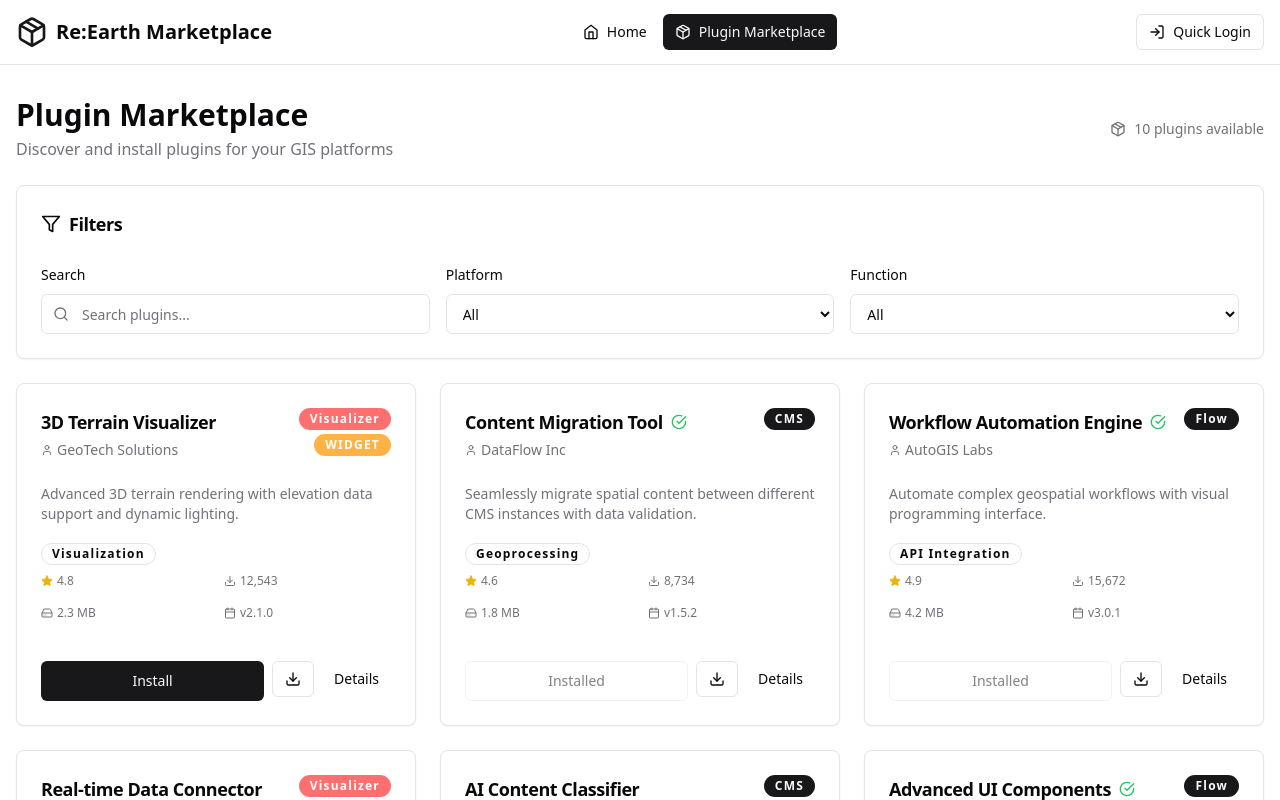
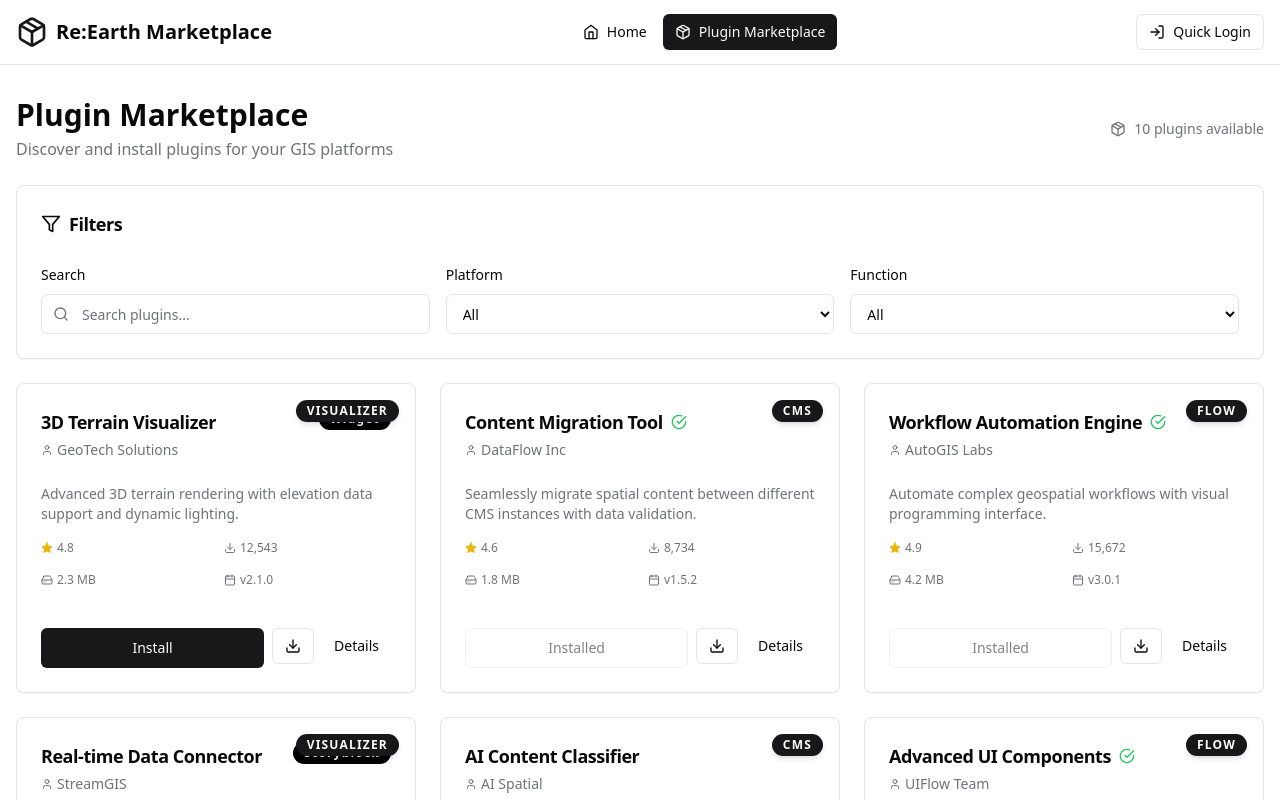
Before and after one commit to xtymac/reearth-ia-marketplace-demo, a React (Create React App) app: page / in a window 1280 px wide. Both pictures are taken after a click on the button "Plugin Marketplace". Shown: the top 800 px of the page. Built offline with nearby package versions, Linux system fonts and the light colour scheme.

Commit message:
Updated platform tag and added a Visualizer Plugins page

```diff
--- a/src/components/pages/MarketplacePage.jsx
+++ b/src/components/pages/MarketplacePage.jsx
@@ -162,8 +162,15 @@ const MarketplacePage = () => {
         {filteredPlugins.map((plugin) => (
           <Card
             key={plugin.id}
-            className="flex flex-col hover:shadow-lg transition-shadow"
+            className="flex flex-col hover:shadow-lg transition-shadow relative"
           >
+            {/* Platform Badge Top Right */}
+            <Badge
+              variant={`platform-${plugin.platform.toLowerCase()}`}
+              className="absolute top-4 right-4 z-10 shadow-md"
+            >
+              {plugin.platform.toUpperCase()}
+            </Badge>
             <CardHeader>
               <div className="flex items-start justify-between">
                 <div className="flex-1">
@@ -179,15 +186,10 @@ const MarketplacePage = () => {
                   </CardDescription>
                 </div>
                 <div className="flex flex-col items-end space-y-1">
-                  <Badge variant={plugin.platform === 'Visualizer' ? 'visualizer' : 'default'}>
-                    {plugin.platform}
-                  </Badge>
-                  {plugin.platform === 'Visualizer' && plugin.pluginType && (
-                    <Badge
-                      variant={plugin.pluginType.toLowerCase()}
-                      className="mt-1 ml-2"
-                    >
-                      {plugin.pluginType}
+                  {plugin.pluginType && (
+                    <Badge className="bg-black text-white border-transparent">
+                      {plugin.pluginType.charAt(0).toUpperCase() +
+                        plugin.pluginType.slice(1).toLowerCase()}
                     </Badge>
                   )}
                 </div>
@@ -200,9 +202,13 @@ const MarketplacePage = () => {
               </p>
 
               <div className="space-y-2">
-                <Badge variant="outline" className="mr-2">
-                  {plugin.function}
-                </Badge>
+                {/* Remove platform badge from here */}
+                {/* <Badge
+                  variant={`platform-${plugin.platform.toLowerCase()}`}
+                  className="mr-2"
+                >
+                  {plugin.platform.toUpperCase()}
+                </Badge> */}
 
                 <div className="grid grid-cols-2 gap-4 text-xs text-muted-foreground">
                   <div className="flex items-center space-x-1">
@@ -256,7 +262,15 @@ const MarketplacePage = () => {
                   <Download className="h-4 w-4" />
                 </Button>
 
-                <Button variant="ghost" size="sm">
+                <Button
+                  variant="ghost"
+                  size="sm"
+                  onClick={() => {
+                    window.dispatchEvent(
+                      new CustomEvent('showPluginDetail', { detail: plugin.id })
+                    );
+                  }}
+                >
                   Details
                 </Button>
               </div>
```
